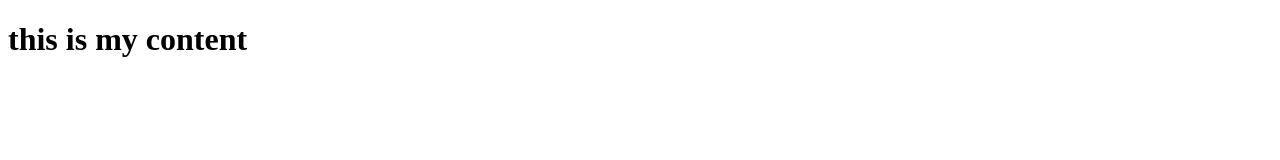
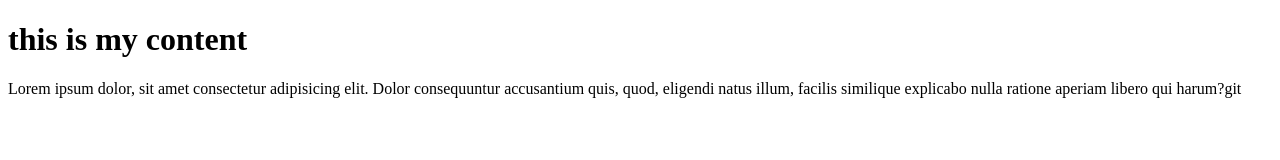
Before and after one commit to CKFaheem/demo, a plain HTML site: page index.html in a window 1280 px wide. Drawn offline with Linux system fonts and the light colour scheme.

Commit message:
updated cotent

```diff
--- a/index.html
+++ b/index.html
@@ -1,13 +1,19 @@
 <!DOCTYPE html>
 <html lang="en">
+
 <head>
     <meta charset="UTF-8">
     <meta name="viewport" content="width=device-width, initial-scale=1.0">
     <title>Document</title>
 </head>
+
 <body>
 
     <h1>this is my content</h1>
 
+    <p>Lorem ipsum dolor, sit amet consectetur adipisicing elit. Dolor consequuntur accusantium quis, quod, eligendi
+        natus illum, facilis similique explicabo nulla ratione aperiam libero qui harum?git</p>
+
 </body>
+
 </html>
```
